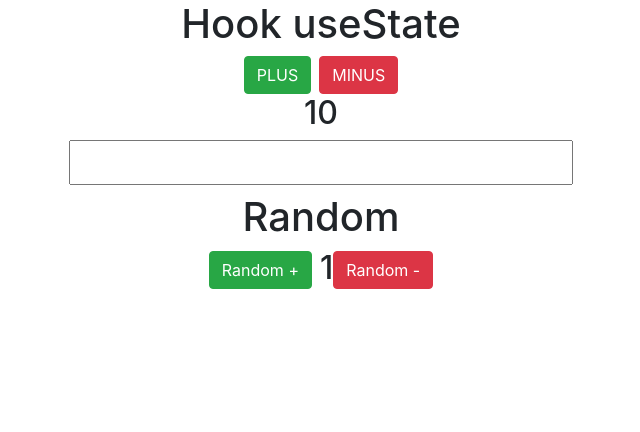
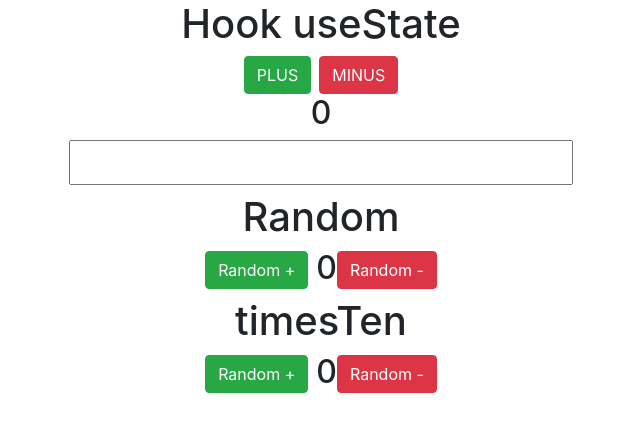
Before and after one commit to Mikirtumov/react-state, a React (Create React App) app: page / in a window 1280 px wide. Shown: the top 432 px of the page, without its empty margins (319-959 px from the left). Built offline with nearby package versions, Linux system fonts and the light colour scheme.

Commit message:
added new component TimesTen.js

```diff
--- a/src/App.js
+++ b/src/App.js
@@ -4,17 +4,21 @@ import LeftHand from "./LeftHand";
 import RightHand from "./RightHand";
 import StepConfig from "./StepConfig";
 import Random from "./Random";
+import TimesTen from "./TimesTen";
 
 function App() {
 
-    const [count, setCount] = useState(10);
-    const [step, stepCount] = useState(2);
-    const [randomCount, setRandomCount] = useState(1)
+    const [count, setCount] = useState(0);
+    const [step, stepCount] = useState(0);
+    const [randomCount, setRandomCount] = useState(0)
+    const [timesTen, setTimesTen] = useState(0)
 
 
     const handler = (newValue) => setCount(newValue);
 
     const onStepChange = (newValue) => stepCount(newValue);
+
+
 
 
 
@@ -25,6 +29,8 @@ function App() {
             <RightHand count={count} />
             <StepConfig onStepChange={onStepChange} />
             <Random setRandomCount={setRandomCount} randomCount={randomCount} />
+            <TimesTen timesTen={timesTen} setTimesTen={setTimesTen}/>
+
         </div>
     );
 }
--- a/src/Random.js
+++ b/src/Random.js
@@ -20,7 +20,7 @@ function Random(props) {
             <h1>Random</h1>
             <button type="button" className="btn btn-success mr-2" onClick={randomPlus}>Random +</button>
             {props.randomCount}
-            <button type="button" className="btn btn-danger" onClick={randomMinus}>Random -</button>
+            <button type="button" className="btn btn-danger" onClick={randomMinus}>  Random -</button>
         </div>
     );
 }
--- /dev/null
+++ b/src/TimesTen.js
@@ -0,0 +1,28 @@
+import React from 'react';
+import './App.css';
+
+
+function TimesTen(props) {
+
+    const tenPlus = () => {
+        props.setTimesTen(props.timesTen + 10)
+
+
+    };
+    const tenMinus = () => {
+        props.setTimesTen(props.timesTen - 10)
+    };
+
+
+
+    return (
+        <div className="h2">
+            <h1>timesTen</h1>
+            <button type="button" className="btn btn-success mr-2" onClick={tenPlus}>Random +</button>
+            {props.timesTen}
+            <button type="button" className="btn btn-danger" onClick={tenMinus}>  Random -</button>
+        </div>
+    );
+}
+
+export default TimesTen;
```
